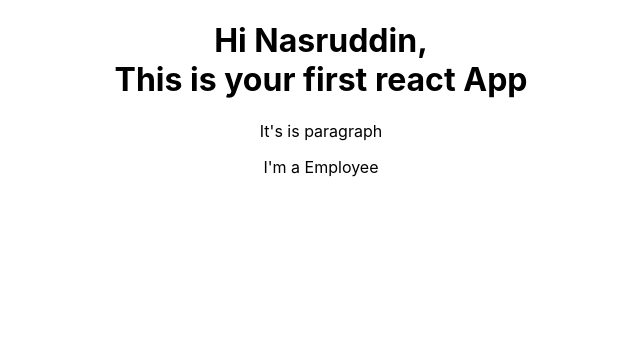
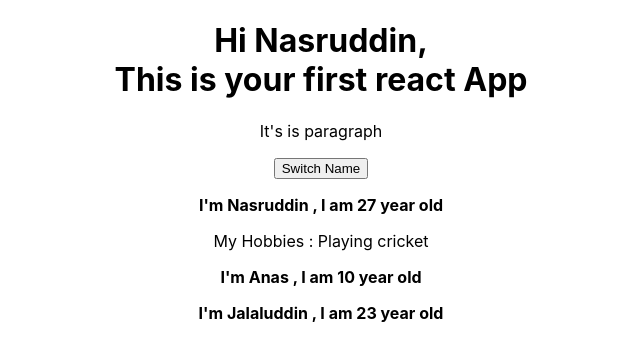
Before and after one commit to Nasruddinkhan/react-app-guide, a React (Create React App) app: page / in a window 1280 px wide. Shown: the top 360 px of the page, without its empty margins (319-959 px from the left). Built offline with nearby package versions, Linux system fonts and the light colour scheme.

Commit message:
react webhook example

```diff
--- a/src/App.js
+++ b/src/App.js
@@ -1,16 +1,45 @@
-import React from 'react';
-import logo from './logo.svg';
+import React, { useState } from 'react';
 import './App.css';
 import Employee from './Employee/Employee'
-function App() {
+const App  = props =>  {
+   const [ employeeState, setEmployeeState ] = useState({
+      employee: [
+        { name:'Nasruddin', age:27},
+        { name:'Anas', age:10},
+        { name:'Jalaluddin', age:23}
+      ]
+    });
+
+const changeNameHandler = () => {
+  console.log('switch name');
+  setEmployeeState({
+    employee: [
+      { name:'Jalaluddin', age:27},
+      { name:'Anas', age:10},
+      { name:'Nasruddin', age:23}
+    ]
+  });
+};
+
+ //render() {
   return (
     <div className="App">
       <h1>Hi Nasruddin, <br/> This is your first react App </h1>
       <p>It's is paragraph</p>
-      <Employee/>
+      <button onClick={changeNameHandler}>Switch Name</button>
+      <Employee
+        name={employeeState.employee[0].name}
+        age={employeeState.employee[0].age}> My Hobbies : Playing cricket</Employee>
+      <Employee
+        name={employeeState.employee[1].name}
+        age = {employeeState.employee[1].age}/>
+      <Employee
+        name={employeeState.employee[2].name}
+        age={employeeState.employee[2].age}/>
     </div>
   );
+//  }
 //  return React.createElement('div', {className : 'App'},  React.createElement('h1', null, 'Hi', '\ Nasruddin, <br/> This is your first react App '));
-}
+};
 
-export default App;
+export default App ;
--- a/src/Employee/Employee.js
+++ b/src/Employee/Employee.js
@@ -1,6 +1,11 @@
 import React from 'react'
-const employee = () => {
-    return <p>I'm a Employee</p>
-}
+const employee = (props) => {
+return (
+    <div>
+         <p><strong>I'm  {props.name} , I am {props.age} year old </strong></p>
+         <p>{props.children}</p>
+    </div>
+   )
+};
 
  export  default employee;
```
